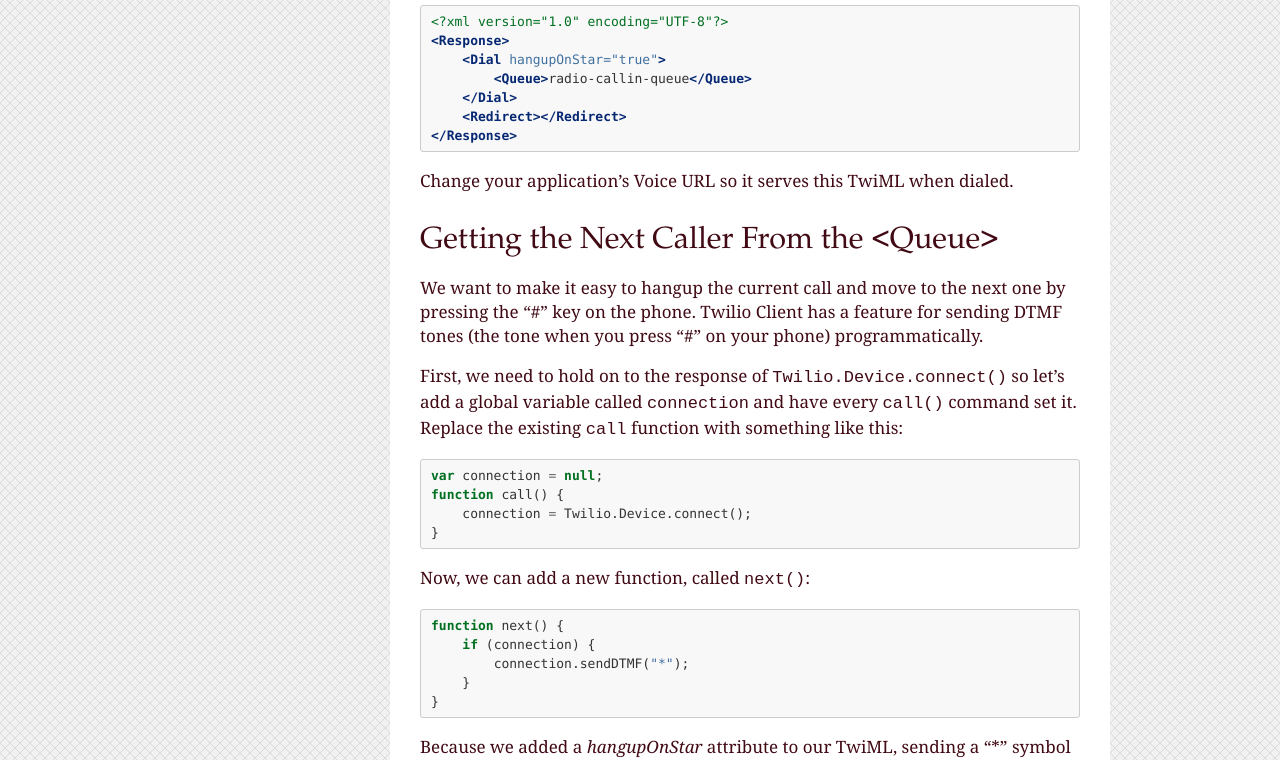
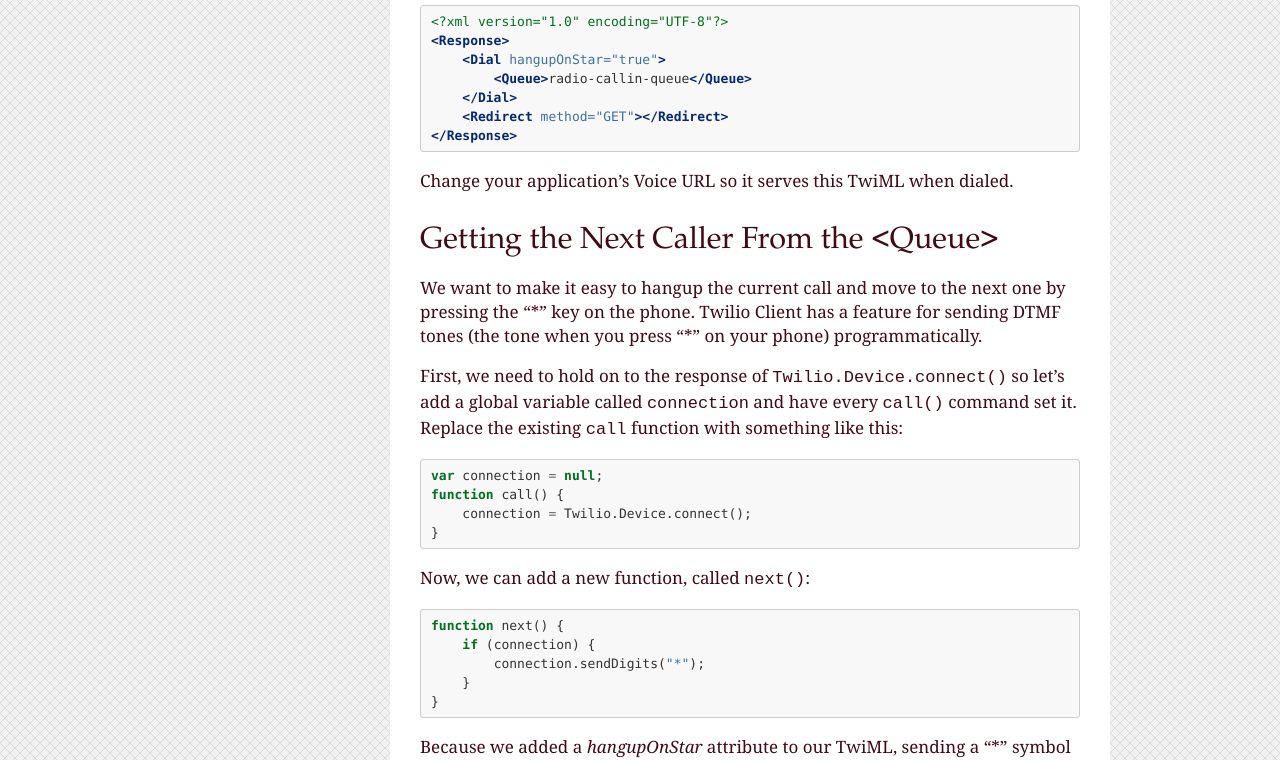
Before and after one commit to twilio/workshop, a Sphinx documentation site: the page built from docs/browser.rst, in a window 1280 px wide and 1400 px high, scrolled down 3446 px. Shown: the part 151-911 px from the top of the window. Built offline with Sphinx 7.4.7, drawn with Linux system fonts in a browser that asks for light colours.

Commit message:
Fixing Dequeue Twiml for Next Call function in Into-the-browser Fixing sendDigits typo to sendDTMF when calling the twilio.js API Fixing the mention of '#' for hanging up calls, hangupOnStar uses '*' instead Fixing AverageQueueTime to use AvgQueueTime on waitUrl callback instead

```diff
--- a/docs/browser.rst
+++ b/docs/browser.rst
@@ -193,7 +193,7 @@ current call, and dial the next person in the queue.
         <Dial hangupOnStar="true">
             <Queue>radio-callin-queue</Queue>
         </Dial>
-        <Redirect></Redirect>
+        <Redirect method="GET"></Redirect>
     </Response>
 
 Change your application's Voice URL so it serves this TwiML when dialed.
@@ -202,8 +202,8 @@ Getting the Next Caller From the <Queue>
 -----------------------------------------
 
 We want to make it easy to hangup the current call and move to the next one by
-pressing the "#" key on the phone. Twilio Client has a feature for sending DTMF
-tones (the tone when you press "#" on your phone) programmatically.
+pressing the "*" key on the phone. Twilio Client has a feature for sending DTMF
+tones (the tone when you press "*" on your phone) programmatically.
 
 First, we need to hold on to the response of ``Twilio.Device.connect()`` so
 let's add a global variable called ``connection`` and have every ``call()``
@@ -223,7 +223,7 @@ Now, we can add a new function, called ``next()``:
 
     function next() {
         if (connection) {
-            connection.sendDTMF("*");
+            connection.sendDigits("*");
         }
     }
 
--- a/docs/callin.rst
+++ b/docs/callin.rst
@@ -296,7 +296,7 @@ Remember to change the ``waitUrlMethod`` from ``GET`` to ``POST`` now that we ar
            response = twiml.Response()
            response.say("You are number %s in line." % self.request.get('QueuePosition'))
            response.say("You've been in line for %s seconds." % self.request.get('QueueTime'))
-           response.say("The average wait time is currently %s seconds." % self.request.get('AverageQueueTime'))
+           response.say("The average wait time is currently %s seconds." % self.request.get('AvgQueueTime'))
            response.play("http://com.twilio.music.rock.s3.amazonaws.com/nickleus_-_original_guitar_song_200907251723.mp3")
            self.response.out.write(str(response))
 
```
